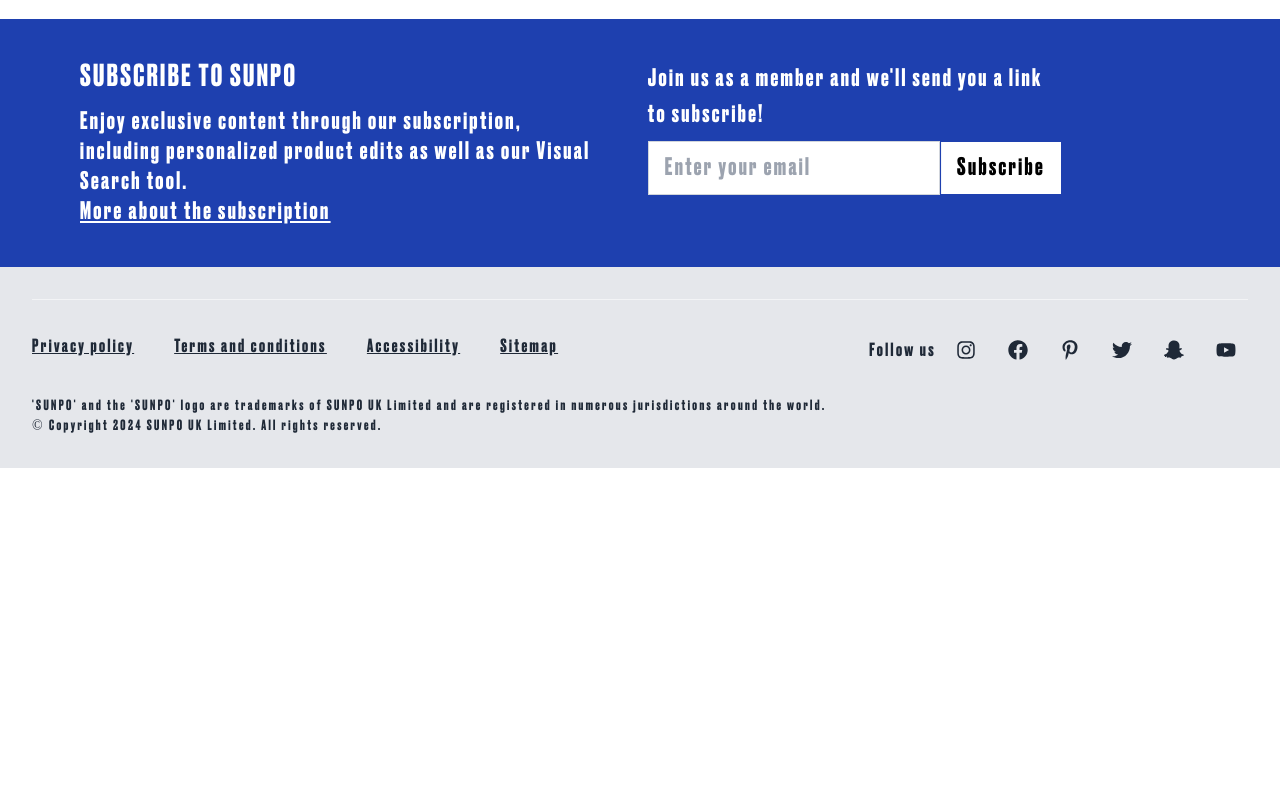
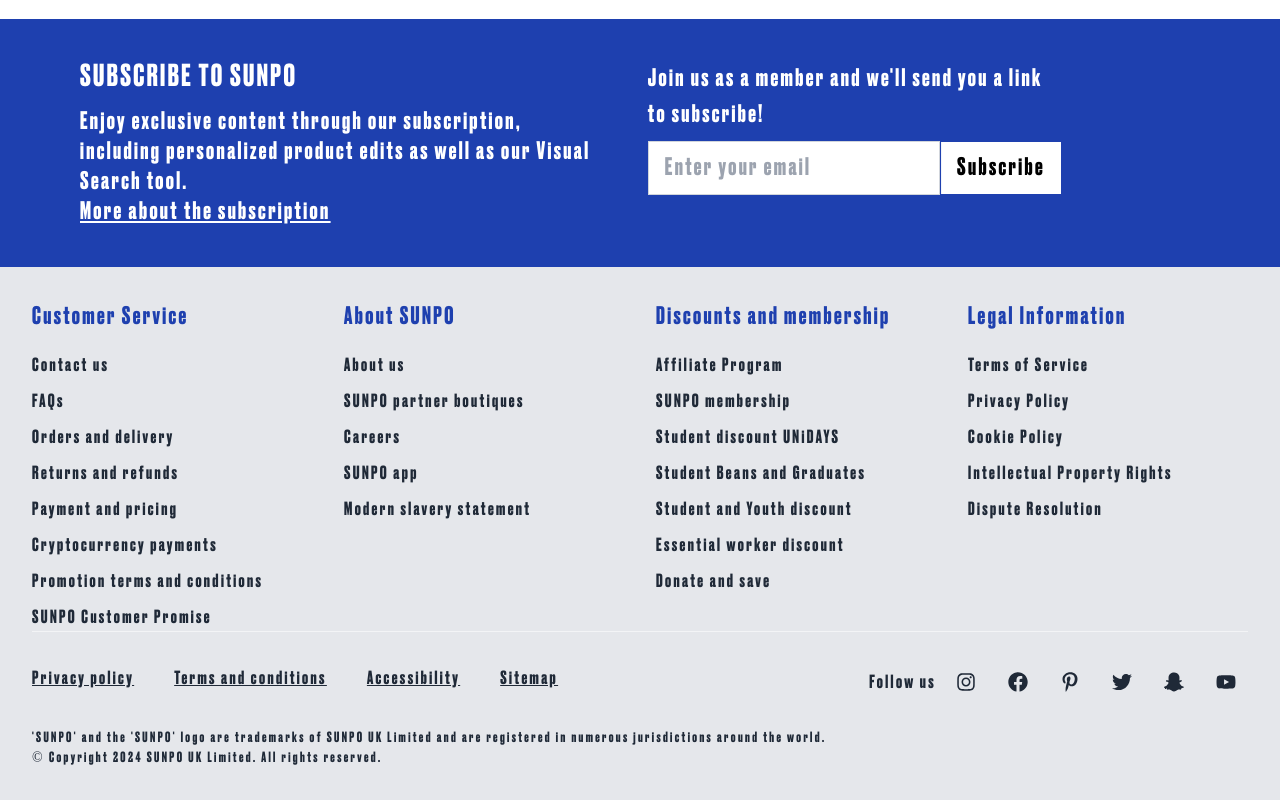
Before and after one commit to meso1007/React-original-selectshop-website, a React (Create React App) app: page / in a window 1280 px wide. Shown: the part 3141-3941 px from the top of the page. Before the commit the page ends 3609 px from the top, so only its background shows below. Built offline with nearby package versions, Linux system fonts and the light colour scheme; a web font is replaced by a local one.

Commit message:
fix smsize

```diff
--- a/src/Compo/Footer.jsx
+++ b/src/Compo/Footer.jsx
@@ -14,7 +14,8 @@
     return (
         <footer className="bg-gray-200 text-gray-800 p-8">
             <div className="container mx-auto">
-                <div className="hidden grid grid-cols-1 sm:grid-cols-2 md:grid-cols-3 lg:grid-cols-4 gap-8">
+                <div className='hidden sm:block'>
+                <div className="grid grid-cols-1 sm:grid-cols-2 md:grid-cols-3 lg:grid-cols-4 gap-8">
                     <div>
                         <h2 className="font-bold mb-4 text-blue-800">Customer Service</h2>
                         <ul className='space-y-2 text-lg'>
@@ -64,6 +65,7 @@
                             <li><a href="#" className="hover:underline">Dispute Resolution</a></li>
                         </ul>
                     </div>
+                </div>
                 </div>
 
                 <div className="pt-4 border-t border-gray-100 text-lg">
--- a/src/Compo/Header.jsx
+++ b/src/Compo/Header.jsx
@@ -116,7 +116,8 @@
                     </div>
                 </header>
             </div>
-            <div className="md:hidden fixed bg-white shadow-md border-b border-blue-700">
+            {/* sm size */}
+            <div className="md:hidden fixed w-full z-40 bg-white shadow-md border-b border-blue-700">
                 <header className="flex justify-between items-center p-4">
                     <a href="/" className="logo_font text-4xl font-bold">SUNPO</a>
                     <button onClick={toggleMenu} className="text-2xl">
@@ -129,7 +130,7 @@
                             <a href="/" className="text-lg">HOME</a>
                             <a href="/new" className="text-lg">NEW ARRIVALS</a>
                             <a href="/collections" className="text-lg">COLLECTIONS</a>
-                            <a href="/brands" className="text-lg">LABELS & BRANDS</a>
+                            <a href="/brands" className="text-lg">LABELS and BRANDS</a>
                             <a href="/sale" className="text-lg text-red-600">SALE</a>
                             <div className="flex items-center border border-black rounded-md overflow-hidden">
                                 <FiSearch className="text-gray-600 ml-2 text-sm" />
--- a/src/Compo/Subscribe.jsx
+++ b/src/Compo/Subscribe.jsx
@@ -42,8 +42,9 @@
                     </div>
                 </div>
             </div>
-            <div className='md:hidden my-2 bg-blue-800'>
-                <h2 className="text-white text-3xl font-bold mb-3 px-4">SUBSCRIBE TO SUNPO</h2>
+            {/* for sm size */}
+            <div className='md:hidden py-8 mb-12 bg-blue-800'>
+                <h2 className="text-white text-3xl font-bold mb-3 px-4">Step into the World of SUNPO</h2>
                 <form onSubmit={handleSubmit} className="flex flex-row justify-center">
                     <input
                         type="email"
```
